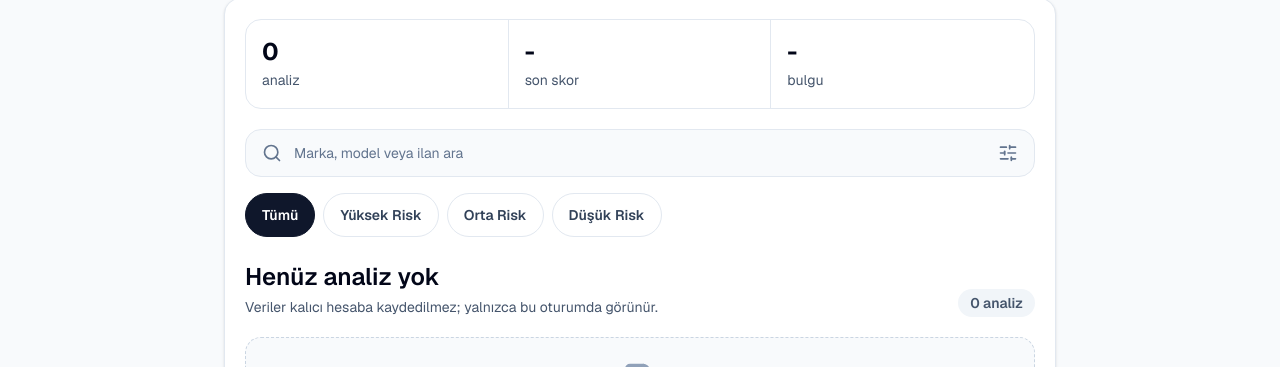
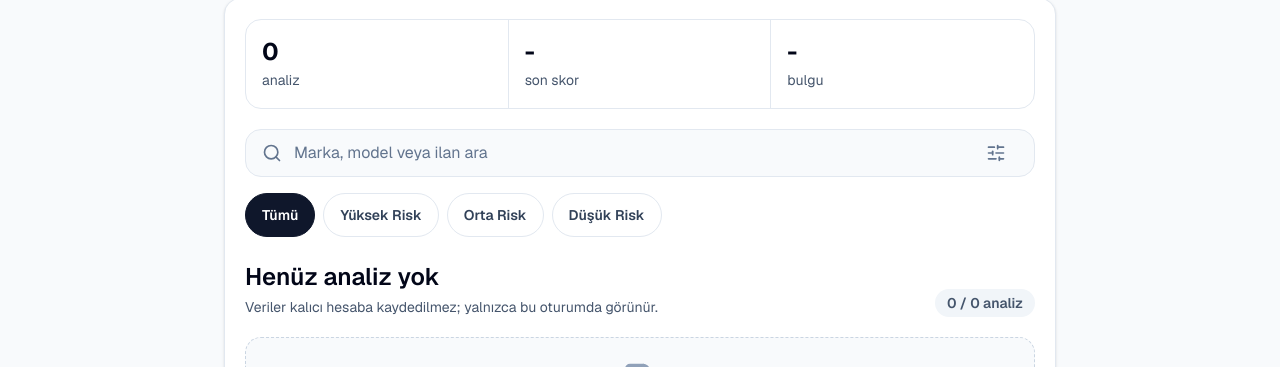
Before and after one commit to akifyapayzeka/eksperiq, a Next.js app: page /analizlerim in a window 1280 px wide. Shown: the part 179-546 px from the top of the page. Built offline with nearby package versions, Linux system fonts and the light colour scheme.

Commit message:
Fix inactive analysis buttons

```diff
--- a/src/app/analizlerim/page.tsx
+++ b/src/app/analizlerim/page.tsx
@@ -17,7 +17,15 @@ import {
 import { loadAnalysis } from "@/lib/storage/analysis-storage";
 import type { AnalysisResult } from "@/lib/analysis/types";
 
-const filters = ["Tümü", "Yüksek Risk", "Orta Risk", "Düşük Risk"];
+type AnalysisFilter = "all" | "high" | "medium" | "low";
+
+const filters: Array<{ id: AnalysisFilter; label: string }> = [
+  { id: "all", label: "Tümü" },
+  { id: "high", label: "Yüksek Risk" },
+  { id: "medium", label: "Orta Risk" },
+  { id: "low", label: "Düşük Risk" },
+];
+
 const upcomingModules = [
   ["Fotoğraftan Hasar Analizi", "Olası çizik, göçük ve panel uyumsuzluğu işaretleri."],
   ["Bakım Takibi", "Periyodik bakım ve yaklaşan işlemleri tek yerde izle."],
@@ -27,6 +35,8 @@ const upcomingModules = [
 
 export default function MyAnalysesPage() {
   const [result, setResult] = useState<AnalysisResult | null>(null);
+  const [activeFilter, setActiveFilter] = useState<AnalysisFilter>("all");
+  const [searchQuery, setSearchQuery] = useState("");
 
   useEffect(() => {
     const frame = window.requestAnimationFrame(() => {
@@ -37,6 +47,14 @@ export default function MyAnalysesPage() {
   }, []);
 
   const completedCount = result ? 1 : 0;
+  const visibleResult =
+    result && matchesSearch(result, searchQuery) && matchesFilter(result, activeFilter) ? result : null;
+  const filteredCount = visibleResult ? 1 : 0;
+
+  function clearFilters() {
+    setActiveFilter("all");
+    setSearchQuery("");
+  }
 
   return (
     <main className="flex-1 bg-slate-50">
@@ -73,20 +91,41 @@ export default function MyAnalysesPage() {
 
           <div className="mt-5 flex min-h-12 items-center gap-3 rounded-2xl border border-slate-200 bg-slate-50 px-4">
             <Search aria-hidden="true" className="h-5 w-5 text-slate-500" />
-            <span className="text-sm text-slate-500">Marka, model veya ilan ara</span>
-            <SlidersHorizontal aria-hidden="true" className="ml-auto h-5 w-5 text-slate-500" />
+            <label htmlFor="analysis-search" className="sr-only">
+              Marka, model veya ilan ara
+            </label>
+            <input
+              id="analysis-search"
+              type="search"
+              value={searchQuery}
+              onChange={(event) => setSearchQuery(event.target.value)}
+              placeholder="Marka, model veya ilan ara"
+              className="min-h-11 flex-1 bg-transparent text-sm text-slate-900 outline-none placeholder:text-slate-500"
+            />
+            <button
+              type="button"
+              onClick={clearFilters}
+              className="ml-auto inline-flex min-h-11 min-w-11 items-center justify-center rounded-xl text-slate-500 hover:bg-white hover:text-slate-900"
+              aria-label="Filtreleri temizle"
+            >
+              <SlidersHorizontal aria-hidden="true" className="h-5 w-5" />
+            </button>
           </div>
 
-          <div className="mt-4 grid grid-cols-2 gap-2 sm:flex" aria-label="Analiz filtreleri">
-            {filters.map((filter, index) => (
+          <div className="mt-4 grid grid-cols-2 gap-2 sm:flex" role="group" aria-label="Analiz filtreleri">
+            {filters.map((filter) => (
               <button
-                key={filter}
+                key={filter.id}
                 type="button"
+                aria-pressed={activeFilter === filter.id}
+                onClick={() => setActiveFilter(filter.id)}
                 className={`min-h-11 rounded-full border px-3 text-sm font-semibold sm:shrink-0 sm:px-4 ${
-                  index === 0 ? "border-slate-900 bg-slate-900 text-white" : "border-slate-200 bg-white text-slate-700"
+                  activeFilter === filter.id
+                    ? "border-slate-900 bg-slate-900 text-white"
+                    : "border-slate-200 bg-white text-slate-700 hover:border-teal-700 hover:text-teal-800"
                 }`}
               >
-                {filter}
+                {filter.label}
               </button>
             ))}
           </div>
@@ -101,11 +140,11 @@ export default function MyAnalysesPage() {
               </p>
             </div>
             <span className="rounded-full bg-slate-100 px-3 py-1 text-sm font-semibold text-slate-600">
-              {completedCount} analiz
+              {filteredCount} / {completedCount} analiz
             </span>
           </div>
 
-          {result ? (
+          {visibleResult ? (
             <article className="mt-5 overflow-hidden rounded-2xl border border-slate-200 bg-white shadow-sm">
               <div className="bg-sky-50 p-5">
                 <div className="flex gap-4">
@@ -115,16 +154,16 @@ export default function MyAnalysesPage() {
                   <div className="min-w-0 flex-1">
                     <div className="flex flex-col items-start gap-2 sm:flex-row sm:justify-between">
                       <h3 className="text-xl font-semibold leading-tight text-slate-950">
-                        {result.input.year} {result.input.brand} {result.input.model}
+                        {visibleResult.input.year} {visibleResult.input.brand} {visibleResult.input.model}
                       </h3>
                       <span className="shrink-0 rounded-full bg-amber-50 px-2 py-1 text-sm font-semibold text-amber-700 ring-1 ring-amber-200">
-                        {result.totalScore} - {result.riskLabel}
+                        {visibleResult.totalScore} - {visibleResult.riskLabel}
                       </span>
                     </div>
                     <p className="mt-2 flex flex-wrap items-center gap-x-3 gap-y-1 text-sm text-slate-600">
-                      <span>{result.input.city || "Şehir belirtilmedi"}</span>
-                      <span>{result.input.mileage.toLocaleString("tr-TR")} km</span>
-                      <span>{result.input.fuelType}</span>
+                      <span>{visibleResult.input.city || "Şehir belirtilmedi"}</span>
+                      <span>{visibleResult.input.mileage.toLocaleString("tr-TR")} km</span>
+                      <span>{visibleResult.input.fuelType}</span>
                     </p>
                   </div>
                 </div>
@@ -132,7 +171,7 @@ export default function MyAnalysesPage() {
               <div className="p-5">
                 <p className="flex items-start gap-2 text-sm font-semibold text-slate-700">
                   <AlertCircle aria-hidden="true" className="mt-0.5 h-4 w-4 shrink-0 text-amber-600" />
-                  {result.findings[0]?.title ?? "Öncelikli bulgu bulunamadı"}
+                  {visibleResult.findings[0]?.title ?? "Öncelikli bulgu bulunamadı"}
                 </p>
                 <div className="mt-4 grid gap-3 sm:grid-cols-3">
                   <div className="rounded-xl bg-slate-50 p-3">
@@ -142,13 +181,13 @@ export default function MyAnalysesPage() {
                   <div className="rounded-xl bg-slate-50 p-3">
                     <ShieldCheck aria-hidden="true" className="h-4 w-4 text-slate-500" />
                     <p className="mt-2 text-sm font-semibold text-slate-950">
-                      {result.completeness.completed}/{result.completeness.total} bilgi dolu
+                      {visibleResult.completeness.completed}/{visibleResult.completeness.total} bilgi dolu
                     </p>
                   </div>
                   <div className="rounded-xl bg-slate-50 p-3">
                     <Wrench aria-hidden="true" className="h-4 w-4 text-slate-500" />
                     <p className="mt-2 text-sm font-semibold text-slate-950">
-                      {result.inspectionFocus.length} kontrol başlığı
+                      {visibleResult.inspectionFocus.length} kontrol başlığı
                     </p>
                   </div>
                 </div>
@@ -174,14 +213,26 @@ export default function MyAnalysesPage() {
             <div className="mt-5 rounded-2xl border border-dashed border-slate-300 bg-slate-50 p-6 text-center">
               <FileText aria-hidden="true" className="mx-auto h-10 w-10 text-slate-400" />
               <p className="mt-3 text-sm leading-6 text-slate-600">
-                Henüz analiz oluşturulmadı. Bir ilan girerek ilk raporu oluşturabilirsiniz.
+                {result
+                  ? "Bu arama veya filtreyle eşleşen analiz bulunamadı. Filtreleri temizleyip tekrar deneyin."
+                  : "Henüz analiz oluşturulmadı. Bir ilan girerek ilk raporu oluşturabilirsiniz."}
               </p>
+              {result ? (
+                <button
+                  type="button"
+                  onClick={clearFilters}
+                  className="mt-4 inline-flex min-h-11 items-center rounded-xl bg-teal-700 px-4 text-sm font-semibold text-white"
+                >
+                  Filtreleri temizle
+                </button>
+              ) : (
                 <Link
                   href="/analiz"
                   className="mt-4 inline-flex min-h-11 items-center rounded-xl bg-teal-700 px-4 text-sm font-semibold text-white"
                 >
                   Analiz başlat
                 </Link>
+              )}
             </div>
           )}
         </section>
@@ -207,3 +258,36 @@ export default function MyAnalysesPage() {
     </main>
   );
 }
+
+function normalize(value: string): string {
+  return value.toLocaleLowerCase("tr-TR").trim();
+}
+
+function matchesSearch(result: AnalysisResult, query: string): boolean {
+  const normalizedQuery = normalize(query);
+  if (!normalizedQuery) return true;
+
+  const haystack = normalize(
+    [
+      result.input.brand,
+      result.input.model,
+      result.input.year,
+      result.input.city,
+      result.input.fuelType,
+      result.input.sellerDescription,
+    ].join(" "),
+  );
+
+  return haystack.includes(normalizedQuery);
+}
+
+function riskBucket(score: number): Exclude<AnalysisFilter, "all"> {
+  if (score >= 80) return "low";
+  if (score >= 60) return "medium";
+  return "high";
+}
+
+function matchesFilter(result: AnalysisResult, filter: AnalysisFilter): boolean {
+  if (filter === "all") return true;
+  return riskBucket(result.totalScore) === filter;
+}
--- a/src/app/moduller/page.tsx
+++ b/src/app/moduller/page.tsx
@@ -1,3 +1,4 @@
+import Link from "next/link";
 import { BellPlus, CheckCircle2, Clock3, Plus } from "lucide-react";
 import { activeModules, plannedModules } from "@/lib/modules/registry";
 import type { ProductModule } from "@/lib/modules/types";
@@ -68,10 +69,13 @@ export default function ModulesPage() {
                 Garajım
               </h2>
             </div>
-            <span className="inline-flex min-h-11 items-center gap-2 rounded-xl bg-slate-900 px-4 text-sm font-semibold text-white">
+            <Link
+              href="/analiz"
+              className="inline-flex min-h-11 items-center gap-2 rounded-xl bg-slate-900 px-4 text-sm font-semibold text-white hover:bg-slate-800"
+            >
               <Plus aria-hidden="true" className="h-4 w-4" />
               Araç Ekle
-            </span>
+            </Link>
           </div>
           <div className="mt-5 rounded-2xl bg-sky-50 p-5">
             <p className="text-sm font-semibold text-teal-800">Sağlık Karnesi: Hazırlanıyor</p>
```
Also changed, not shown: 1 other file (tests, documents, lock files or other folders). Lines whose indentation alone changed are shown as unchanged.
